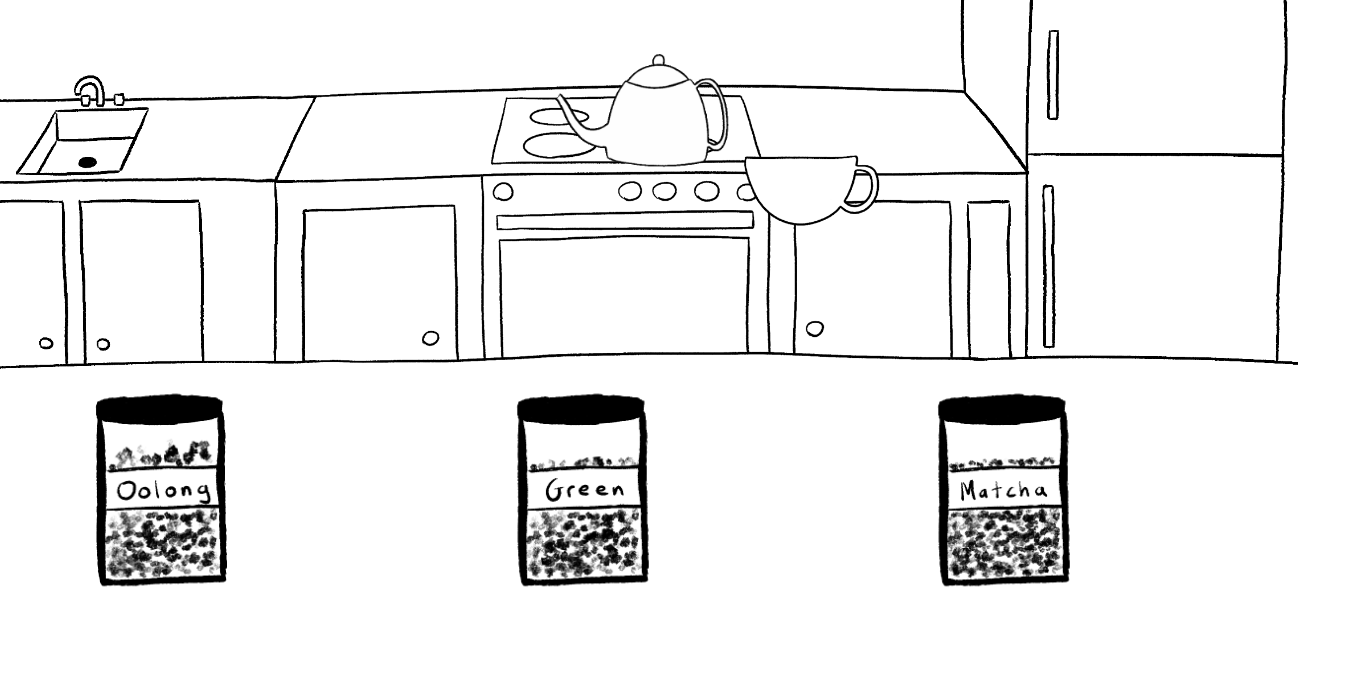
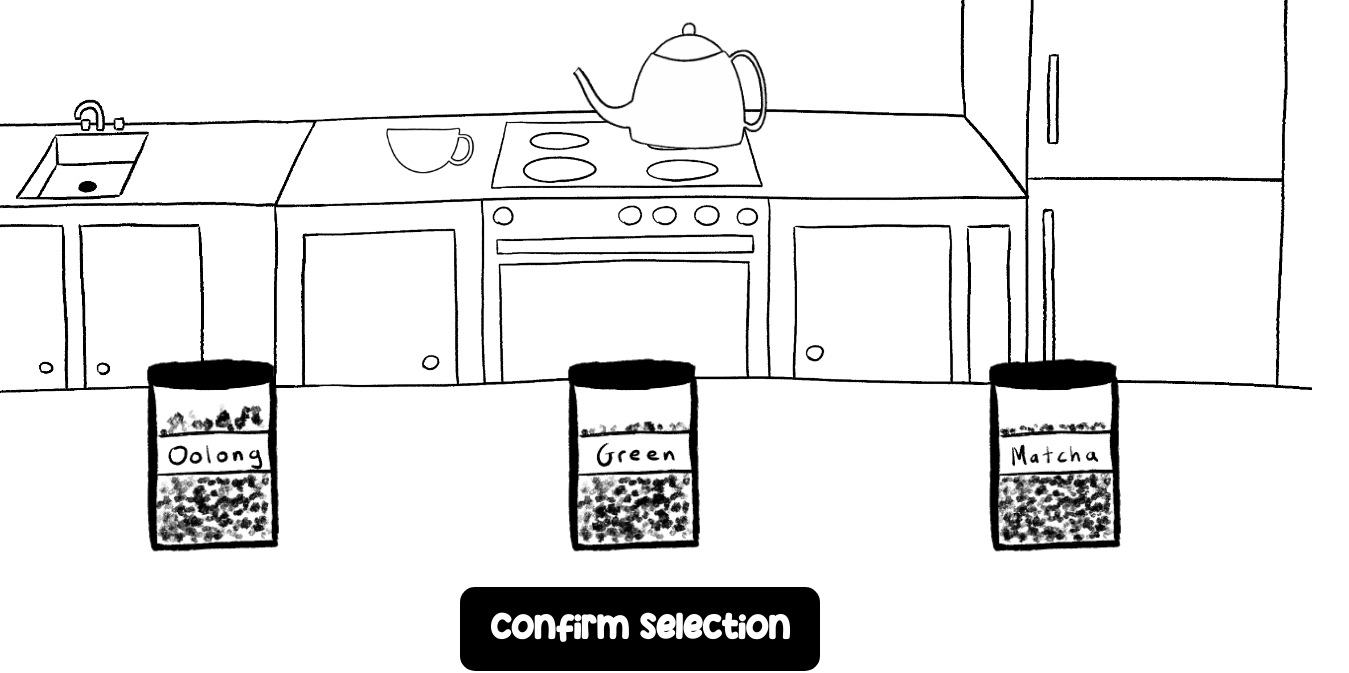
Before and after one commit to cse110-sp23-group18/cse110-sp23-group18, a website: page source/frame1.html in a window 1280 px wide. Shown: the part 305-978 px from the top of the page, 1349 px wide, since content can reach past the window. Before the commit the page ends 929 px from the top, so only its background shows below. Drawn offline with Linux system fonts and the light colour scheme.

```diff
--- a/source/assets/styles/frame1.css
+++ b/source/assets/styles/frame1.css
@@ -126,19 +126,22 @@
         top: 12vh;
     }
 
-    .teapot img {
+    .teapot img{
+        display: flex;
         position: relative;
-        max-width: 40%;
+        width: 18vw;
         height: auto;
-        top: 10vh;
-        left: 11vw;
+        bottom: calc(190px - 29vh);
+        left: calc(110px - 12vh);
     }
-    .teacup img {
-        max-width: 27%;
+
+    .teacup img{
+        display: flex;
         position: relative;
+        width: 7vw;
         height: auto;
-        bottom: 2vh;
-        left: 28vw;
+        left: calc(110px - 40vh);
+        top: calc(70px - 15vh);
     }
 
     .teajar-oolong img {
@@ -158,17 +161,17 @@
     }
 
     a {
-        padding: 40px;
+        padding: 30px;
         left: 0vw;
-        bottom: -10vh;
         position: relative;
         text-align: center;
-        font-size: 4vw;
-        border-radius: 15px;
-        height: 24px;
+        font-size: 2.5vw;
+        top: 6px;
+        line-height: 20px;
     }
+
     .frame-one-container {
         margin-top: 10vh;
-        left: 2vw;
+        left: 6vw;
     }
 }
--- a/source/assets/styles/frame2.css
+++ b/source/assets/styles/frame2.css
@@ -74,11 +74,17 @@
         flex-direction: row;
         text-align: center;
     }
-    .header h1{
-        font-size: 3vw;
+    .header h1 {
+        position: relative;
+        text-align: center;
+        font-size: 40px;
+        top: -17vh;
     }
-    .header h2{
-        font-size: 2vw;
+    .header h2 {
+        position: relative;
+        text-align: center;
+        font-size: 40px;
+        top: -5vh;
     }
 
     .teapot img{
@@ -86,14 +92,14 @@
         position: relative;
         width: 18vw;
         height: auto;
-        bottom: calc(190px - 15vh);
-        left: calc(110px - 15vh);
+        bottom: calc(190px - 8vh);
+        left: calc(110px - 12vh);
     }
 
     .teacup img{
         display: flex;
         position: relative;
-        width: 20vw;
+        width: 18vw;
         height: auto;
         top: calc(70px - 15vh);
     }
--- a/source/assets/styles/frame3.css
+++ b/source/assets/styles/frame3.css
@@ -82,4 +82,29 @@
 Description: Styling specific for desktop
 */
 @media (min-width: 769px) {
+    .header h1 {
+        position: relative;
+        text-align: center;
+        font-size: 40px;
+        top: 4vh;
+    }
+    .header h2 {
+        position: relative;
+        text-align: center;
+        font-size: 40px;
+        top: 6vh;
+    }
+
+    .teacup img{
+        display: flex;
+        position: relative;
+        width: 20vw;
+        height: auto;
+        /*
+        left: calc(110px + 60vh);
+        top: calc(70px + 10vh);
+        */
+        left: 40vw;
+        top: 25vh;
+    }
 }
--- a/source/frame1.html
+++ b/source/frame1.html
@@ -43,7 +43,7 @@
                     <!--<button id='matcha_tea'>Matcha Tea</button>-->
                 </div>
             </div>
-            <a href='frame2.html' title='Go to frame 2' id='next' style="display: none;">Confirm Selection</a>
+            <a href='frame2.html' title='Go to frame 2' id='next'>Confirm Selection</a>
         </section>
     </main>
 </body>
```
